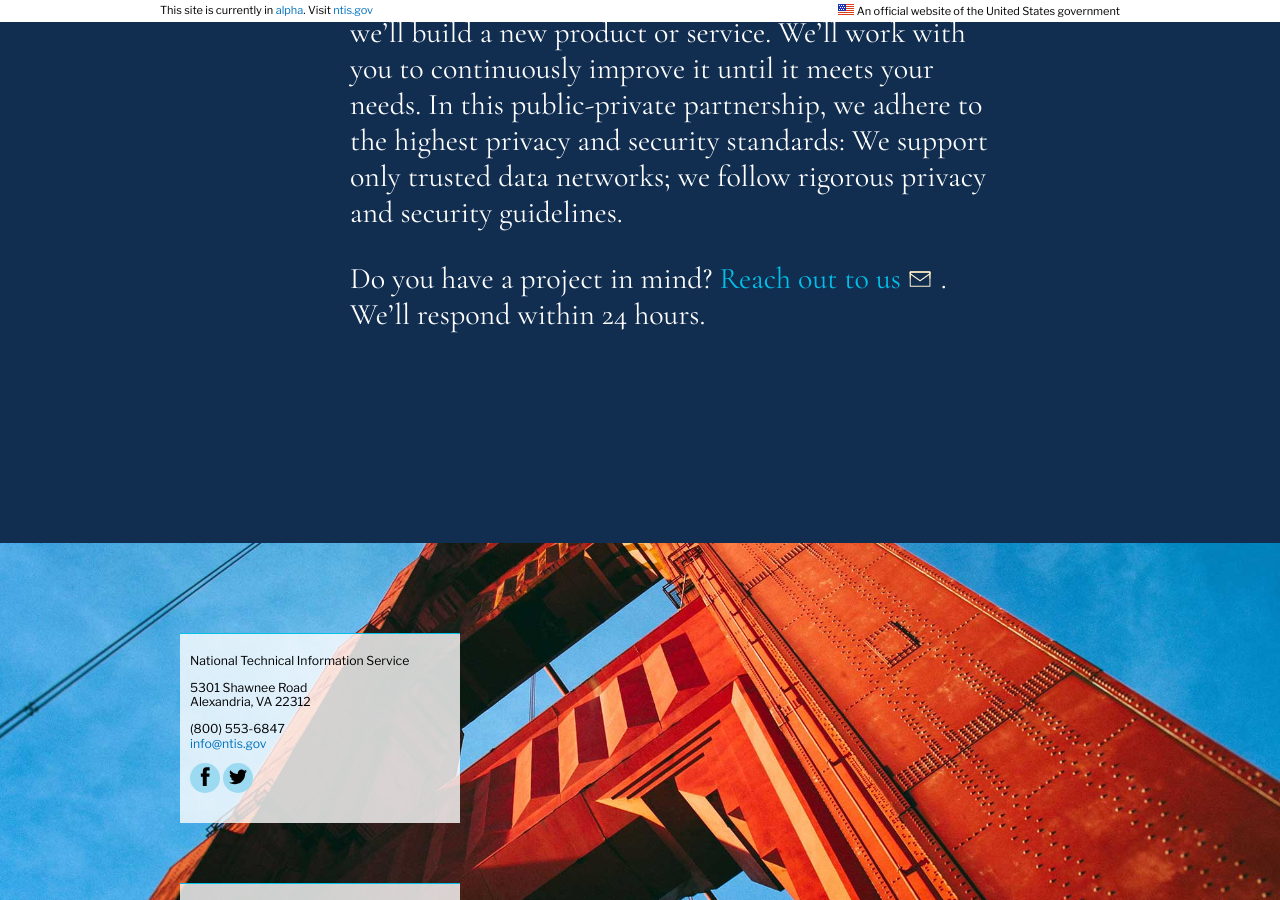
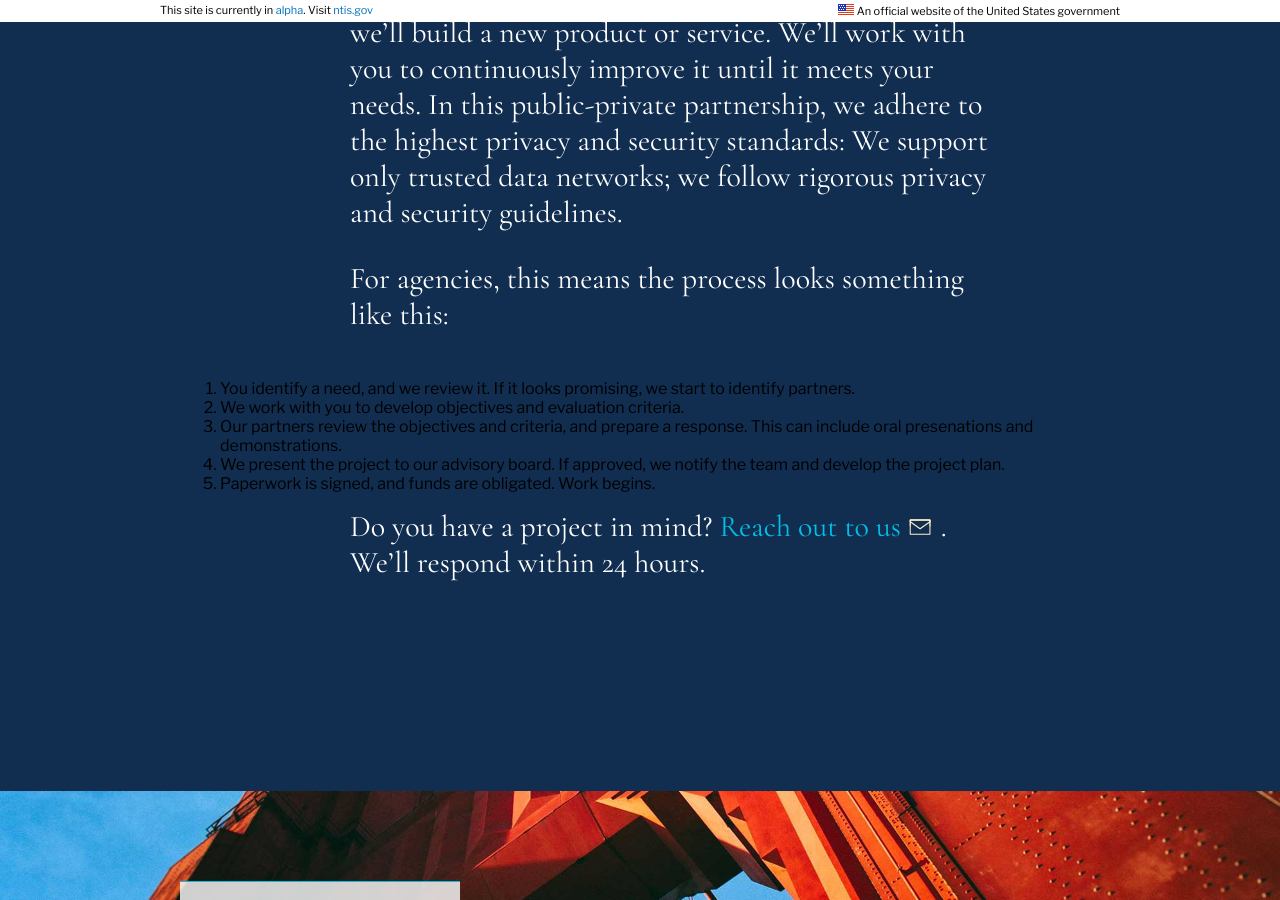
Before and after one commit to 18F/ntis-gov, a Jekyll site: the page built from our_work/index.md, in a window 1280 px wide and 900 px high, scrolled down 1543 px. Built offline with Jekyll 4.4.1, drawn with Linux system fonts in a browser that asks for light colours.

Commit message:
project process

```diff
--- a/our_work/index.md
+++ b/our_work/index.md
@@ -18,4 +18,12 @@ Our projects involve just the type of public-private cooperation that the strate
 
 Our process begins with you. Our team works fast, in the open, and with Joint Venture Partners. Together we'll build a new product or service. We'll work with you to continuously improve it until it meets your needs. In this public-private partnership, we adhere to the highest privacy and security standards: We support only trusted data networks; we follow rigorous privacy and security guidelines.
 
+For agencies, this means the process looks something like this:
+
+1. You identify a need, and we review it.  If it looks promising, we start to identify partners.
+2. We work with you to develop objectives and evaluation criteria.
+3. Our partners review the objectives and criteria, and prepare a response.  This can include oral presenations and demonstrations.
+4. We present the project to our advisory board.  If approved, we notify the team and develop the project plan.
+5. Paperwork is signed, and funds are obligated.  Work begins.
+
 Do you have a project in mind? <a href="mailto:info@ntis.gov?Subject=Project%20Inquiry" target="_top">Reach out to us</a>. We'll respond within 24 hours.
```
